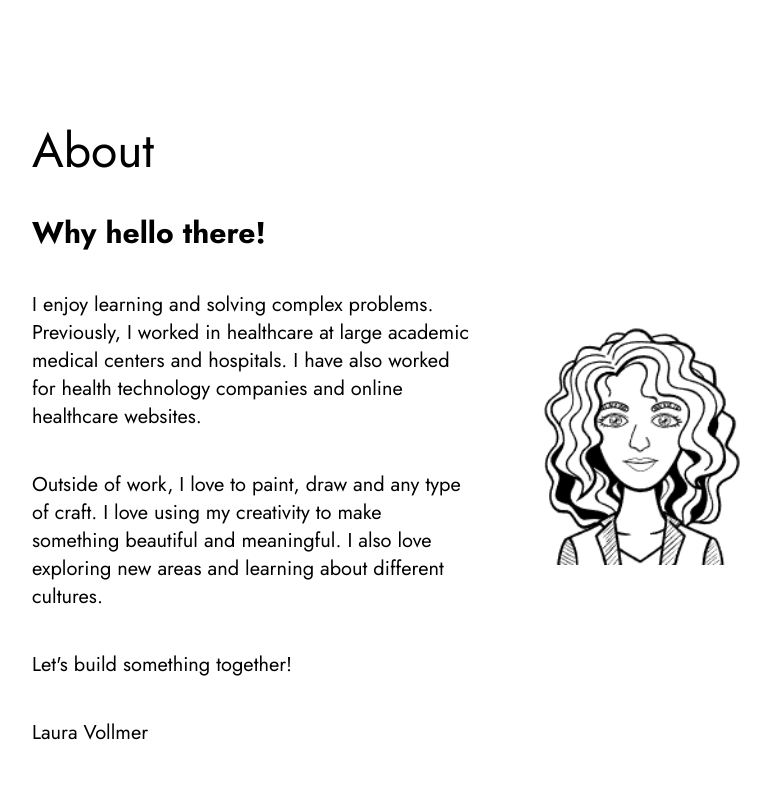
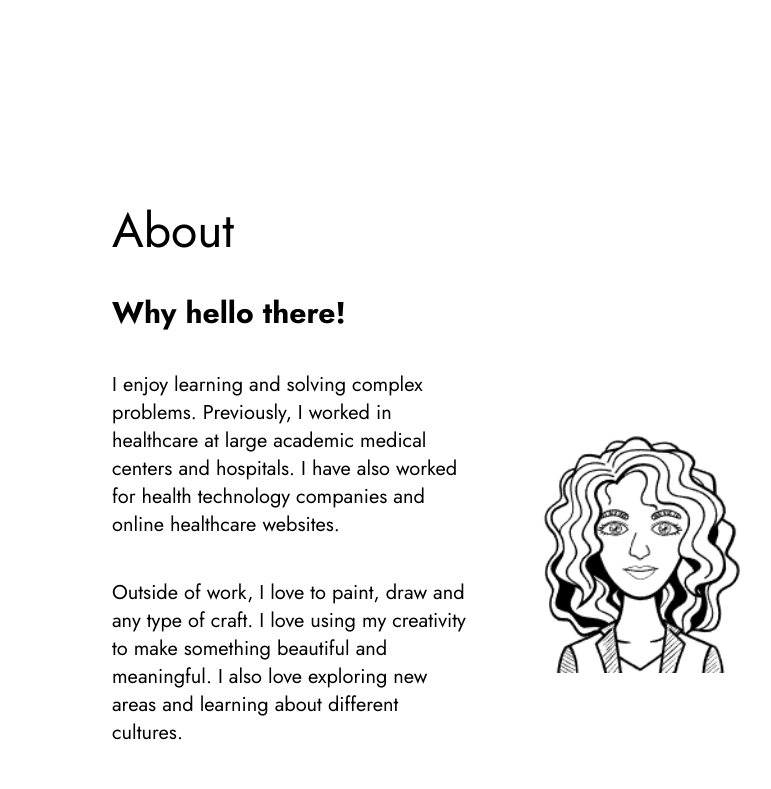
Before and after one commit to lavollmer/portfolio-lauradev, a React (Vite) app: page / in a window 1280 px wide. Shown: the part 7340-8129 px from the top of the page, without its empty margins (240-1011 px from the left). Built offline with nearby package versions, Linux system fonts and the light colour scheme.

Commit message:
styled for ipad mini screen size about section

```diff
--- a/src/components/About.jsx
+++ b/src/components/About.jsx
@@ -3,8 +3,8 @@ import Avatar from "../assets/Avatar.png";
 
 const About = () => {
   return (
-    <div className="flex flex-col md:flex-row items-center justify-center p-10 md:p-40 font-jost text-black dark:text-white">
-      <div className="flex flex-col w-full md:w-1/2 md:pr-10 space-y-10">
+    <div className="flex flex-col lg:flex-row items-center justify-center p-10 lg:p-40 font-jost text-black dark:text-white">
+      <div className="flex flex-col w-full md:p-20 lg:w-1/2 lg:pr-10 space-y-10">
         <div>
           <h1 className="text-black dark:text-white text-3xl md:text-5xl">About</h1>
         </div>
```
